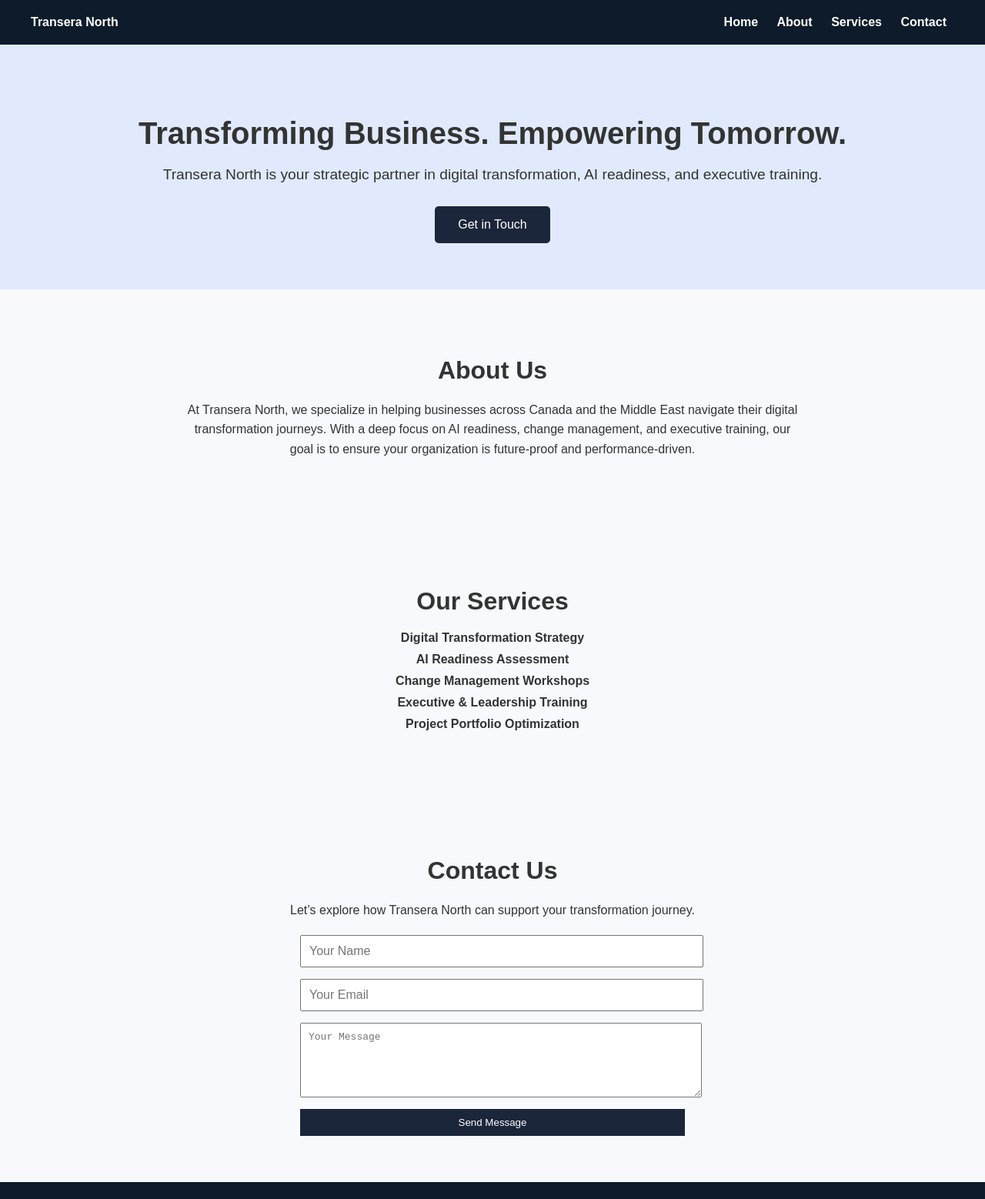
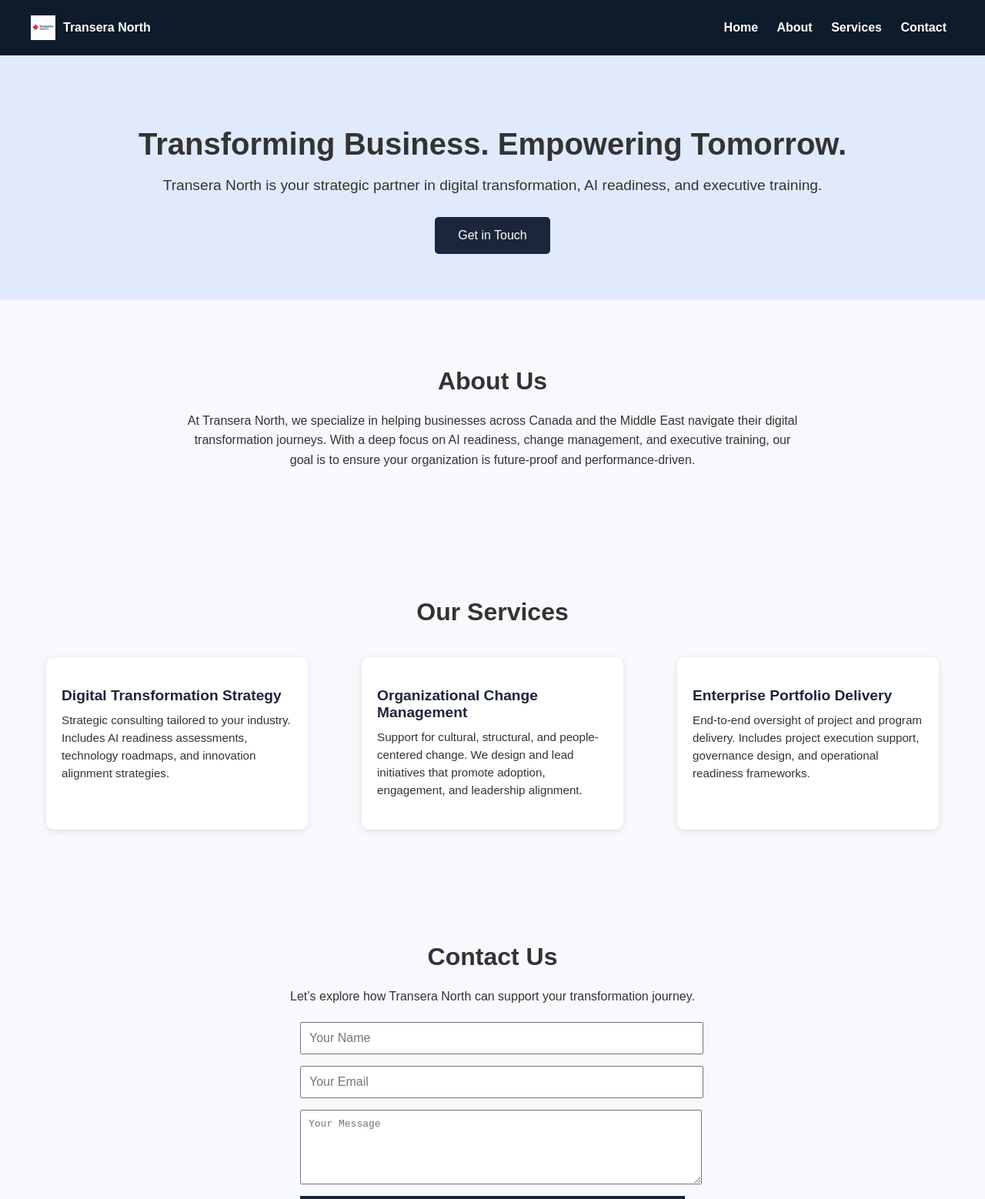
Before and after one commit to mayalothman/TranseraNorth, a plain HTML site: page index.html in a window 1280 px wide. Shown: the top 1558 px of the page at 77% size. Drawn offline with Linux system fonts and the light colour scheme.

Commit message:
Update index.html

```diff
--- a/index.html
+++ b/index.html
@@ -10,6 +10,8 @@
     header, footer { background: #0d1b2a; color: white; padding: 20px 40px; }
     nav { display: flex; justify-content: space-between; align-items: center; }
     nav a { color: white; margin: 0 10px; text-decoration: none; font-weight: bold; }
+    .logo { display: flex; align-items: center; gap: 10px; }
+    .logo img { height: 32px; }
     .hero, .section { padding: 60px 40px; text-align: center; }
     .hero { background: #e0eafc; }
     .hero h1 { font-size: 2.5em; margin-bottom: 20px; }
@@ -17,8 +19,10 @@
     .cta { background: #1b263b; color: white; padding: 15px 30px; border: none; border-radius: 5px; font-size: 1em; cursor: pointer; }
     .section h2 { font-size: 2em; margin-bottom: 20px; }
     .section p { max-width: 800px; margin: 0 auto 20px; line-height: 1.6; }
-    .services ul { list-style: none; padding: 0; }
-    .services li { margin: 10px 0; font-weight: bold; }
+    .services-container { display: flex; flex-wrap: wrap; justify-content: space-around; gap: 30px; margin-top: 40px; }
+    .service-box { background: #ffffff; padding: 20px; border-radius: 10px; box-shadow: 0 2px 8px rgba(0, 0, 0, 0.1); width: 300px; text-align: left; }
+    .service-box h3 { font-size: 1.2em; margin-bottom: 10px; color: #1b263b; }
+    .service-box p { font-size: 0.95em; line-height: 1.5; }
     form { max-width: 500px; margin: 0 auto; display: flex; flex-direction: column; gap: 15px; }
     input, textarea { padding: 10px; font-size: 1em; width: 100%; }
     button { padding: 10px; background: #1b263b; color: white; border: none; cursor: pointer; }
@@ -27,7 +31,10 @@
 <body>
   <header>
     <nav>
-      <div><strong>Transera North</strong></div>
+      <div class="logo">
+        <img src="logo.png" alt="Transera North Logo" />
+        <strong>Transera North</strong>
+      </div>
       <div>
         <a href="#home">Home</a>
         <a href="#about">About</a>
@@ -50,13 +57,20 @@
 
   <section class="section services" id="services">
     <h2>Our Services</h2>
-    <ul>
-      <li>Digital Transformation Strategy</li>
-      <li>AI Readiness Assessment</li>
-      <li>Change Management Workshops</li>
-      <li>Executive & Leadership Training</li>
-      <li>Project Portfolio Optimization</li>
-    </ul>
+    <div class="services-container">
+      <div class="service-box">
+        <h3>Digital Transformation Strategy</h3>
+        <p>Strategic consulting tailored to your industry. Includes AI readiness assessments, technology roadmaps, and innovation alignment strategies.</p>
+      </div>
+      <div class="service-box">
+        <h3>Organizational Change Management</h3>
+        <p>Support for cultural, structural, and people-centered change. We design and lead initiatives that promote adoption, engagement, and leadership alignment.</p>
+      </div>
+      <div class="service-box">
+        <h3>Enterprise Portfolio Delivery</h3>
+        <p>End-to-end oversight of project and program delivery. Includes project execution support, governance design, and operational readiness frameworks.</p>
+      </div>
+    </div>
   </section>
 
   <section class="section" id="contact">
```
